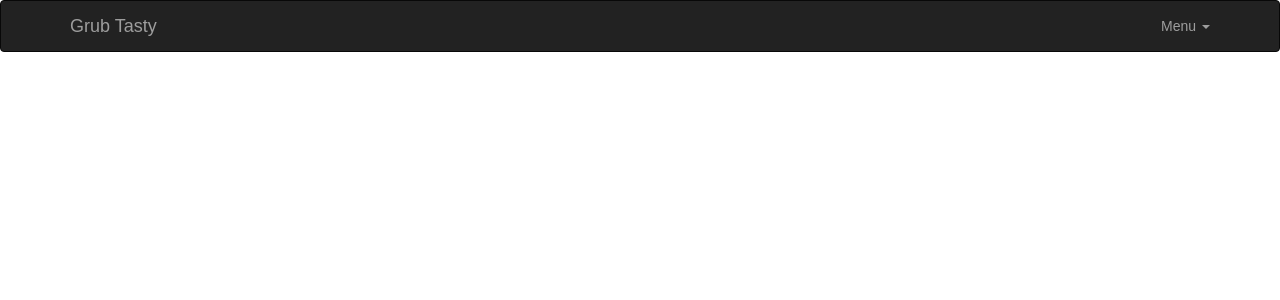
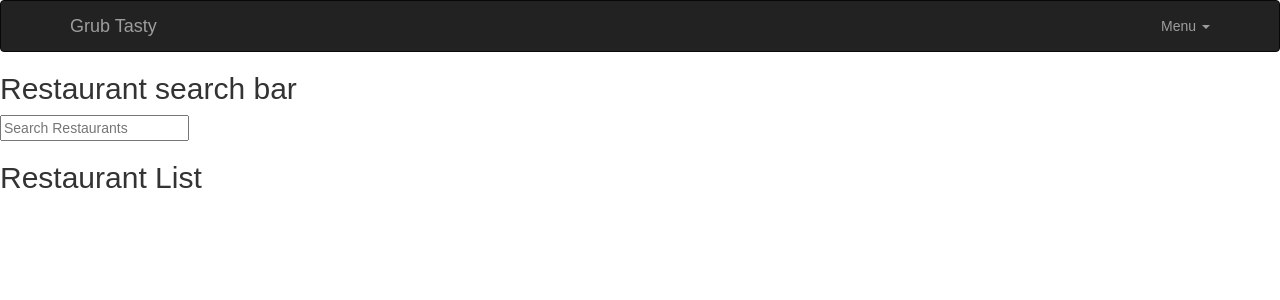
Before and after one commit to DMonMac/charity-goumet-site, a React (Create React App) app in the folder client/: page /restaurants in a window 1280 px wide. Shown: the top 300 px of the page. Built offline with nearby package versions, Linux system fonts and the light colour scheme.

Commit message:
Transferred restaurant db from app to restaurantlists component

```diff
--- a/client/src/App.js
+++ b/client/src/App.js
@@ -2,6 +2,7 @@ import React, { Component } from 'react';
 import Header from './components/Header.js';
 import Home from './components/Home.js';
 import Restaurant from './components/Restaurant.js';
+import RestaurantList from './components/RestaurantList.js';
 import Booking from './components/Booking.js';
 
 import {BrowserRouter as Router, Route, Link} from 'react-router-dom';
@@ -12,18 +13,9 @@ class App extends Component {
   constructor(props) {
     super(props);
     this.state = {
-      restaurant_db: [],
     }
   }
 
-  componentDidMount() {
-    this.setState({
-      restaurant_db: [
-        { id: 1, name: "Calle", email: "Calle@calle.com", password: "1234", description: "Honest", picture: "placeholder", seat_amt: 6},
-        { id: 2, name: "Uno", email: "uno@uno.com", password: "5678", description: "More honest", picture: "unopic.jpg", seat_amt: 12}
-      ]
-    })
-  }
 
   render() {
     return (
@@ -38,17 +30,25 @@ class App extends Component {
                   <li className="dropdown">
                     <a className="dropdown-toggle" data-toggle="dropdown" role="button" aria-haspopup="true" aria-expanded="false">Menu <span className="caret"></span></a>
                     <ul className="dropdown-menu">
-                      <li><Link to="/Restaurant">Restaurant</Link></li>
+                      <li><Link to="/restaurants">Restaurants</Link></li>
                       <li><Link to="/Booking">Booking</Link></li>
                     </ul>
                   </li>
                 </ul>
             </div>
           </nav>
-          <Route exact path="/" render={ () => <Home restaurant_data={this.state.restaurant_db}/>
+          <Route
+            exact path="/"
+            render={ () => <Home restaurant_data={this.state.restaurant_db}/>
           }/>
-          <Route path="/Restaurant" component={Restaurant} />
-          <Route path="/Booking" component={Booking} />
+          <Route
+            path="/restaurants"
+            component={RestaurantList}
+          />
+          <Route
+            path="/booking"
+            component={Booking}
+          />
         </div>
       </Router>
     );
--- a/client/src/components/Home.js
+++ b/client/src/components/Home.js
@@ -38,12 +38,6 @@ export default class Home extends Component {
     return(
       <div>
         <h1>Homepage</h1>
-        <h2>Restaurant search bar</h2>
-        <input
-          onChange={(event) => this.filterRestaurants(event)}
-          value={this.state.text}
-          placeholder = "Search Restaurants"
-        />
         <RestaurantList
           data = {this.props.restaurant_data}
           filtered_data = {this.state.filtered_restaurant_data}
--- a/client/src/components/RestaurantList.js
+++ b/client/src/components/RestaurantList.js
@@ -1,30 +1,88 @@
 import React, { Component } from 'react';
-
+import {BrowserRouter as Router, Route, Link} from 'react-router-dom';
 
 
 export default class RestaurantList extends Component {
   constructor(props){
     super(props);
     this.state = {
+      restaurant_db: [],
+      filtered_restaurant_names: [],
+      text: ''
     }
   }
 
-  render() {
-    //var restaurants
-    //if (!this.props.filtered_data) {
-    let restaurants = this.props.data.map(restaurant => <li key={restaurant.id}>{restaurant.name} ({restaurant.seat_amt} seats)</li>)
-    //} else {
-    //    let restaurants = this.props.data.map(restaurant => <li key={restaurant.id}>{restaurant.name} ({restaurant.seat_amt} seats)</li>)
-     //}
+  componentDidMount() {
+    this.setState({
+      restaurant_db: [
+        { id: 1, name: "Calle", email: "Calle@calle.com", password: "1234", description: "Honest", picture: "callepic.jpg", seat_amt: 6},
+        { id: 2, name: "Uno", email: "uno@uno.com", password: "5678", description: "More honest", picture: "unopic.jpg", seat_amt: 12},
+        { id: 3, name: "Road", email: "road@road.com", password: "9101", description: "Has Food", picture: "roadpic.jpg", seat_amt: 18},
+        { id: 4, name: "Grill", email: "grill@grill.com", password: "1121", description: "Has More Food", picture: "grillpic.jpg", seat_amt: 24},
+      ]
+    })
+
+  }
+
+  filterRestaurantsByName(event){
+    let restaurant_names = this.state.restaurant_db.map(
+      restaurant => restaurant.name.toLowerCase()
+    )
+    this.setState({
+      text: event.target.value
+    }, () =>
+      {console.log(this.state.text)
+    })
+    let typed = event.target.value.toLowerCase();
+    let filtered = restaurant_names.filter(function(restaurant_name){
+      return restaurant_name.indexOf(typed) > -1;
+    })
+    //console.log(filtered)
+    this.setState({
+      filtered_restaurant_names: filtered
+    }, () =>
+      {console.log(this.state.filtered_restaurant_names)
+    })
+  }
 
 
-    return(
-      <div>
+
+
+  render() {
+    if (!this.state.filtered_restaurant_names) {
+      let restaurants = this.state.restaurant_db.map(restaurant => <li key={restaurant.id}>{restaurant.name} ({restaurant.seat_amt} seats)</li>);
+      return (
+        <div>
+        <h2>Restaurant search bar</h2>
+        <input
+          onChange={(event) => this.filterRestaurantsByName(event)}
+          value={this.state.text}
+          placeholder = "Search Restaurants"
+        />
         <h2>Restaurant List</h2>
         <ul>
-          {this.props.filtered_data.map((restaurant, index) => <li key={index}>{restaurant}</li>)}
+            {restaurants}
         </ul>
       </div>
-    )
+      )
+    } else {
+        let restaurants = this.state.filtered_restaurant_names.map((restaurant, index) => <li key={index}>{restaurant}</li>);
+        return (
+          <div>
+          <h2>Restaurant search bar</h2>
+          <input
+            onChange={(event) => this.filterRestaurantsByName(event)}
+            value={this.state.text}
+            placeholder = "Search Restaurants"
+          />
+          <h2>Restaurant List</h2>
+          <ul>
+              {restaurants}
+          </ul>
+        </div>
+      )
+    }
   }
 }
+
+//   {this.props.filtered_data.map((restaurant, index) => <li key={index}><Link to="/restaurant">{restaurant}</Link></li>)}
```
Also changed, not shown: client/src/components/RestaurantProfile.js (added, +24 -0 lines).
